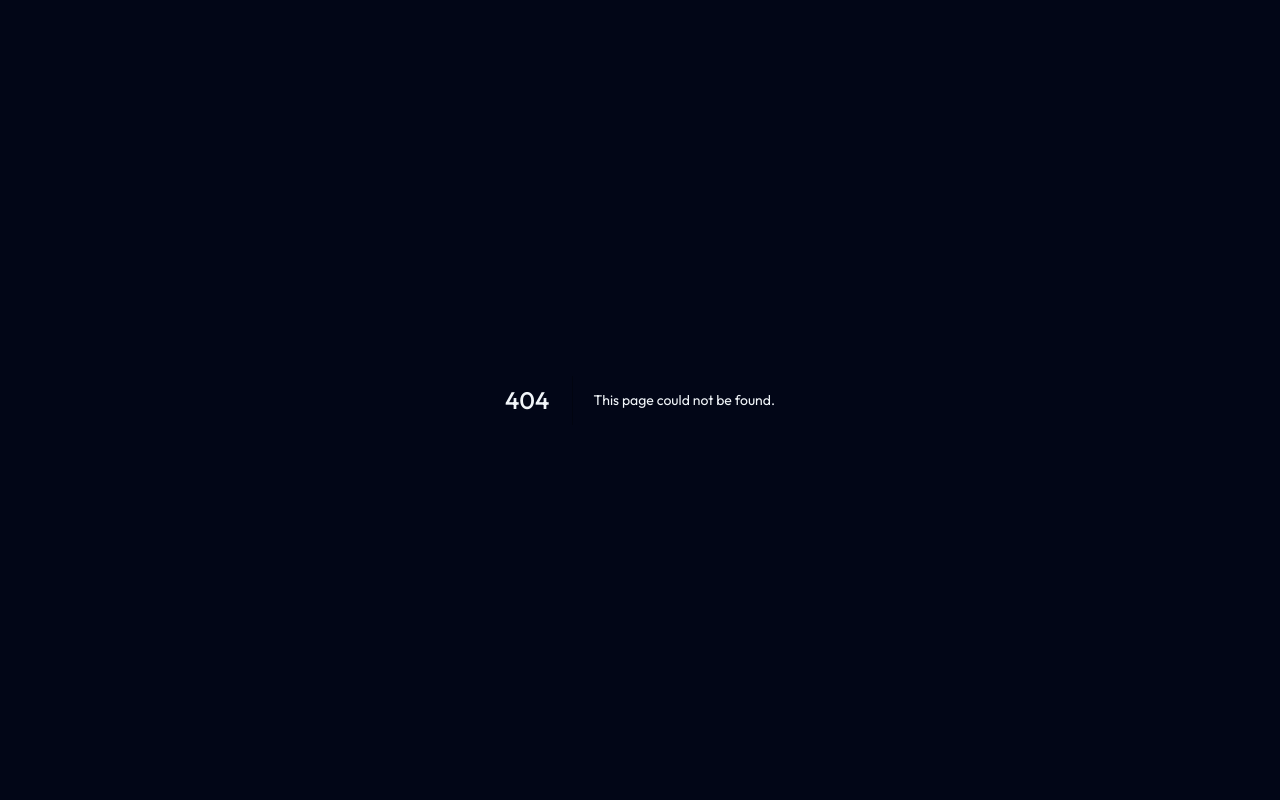
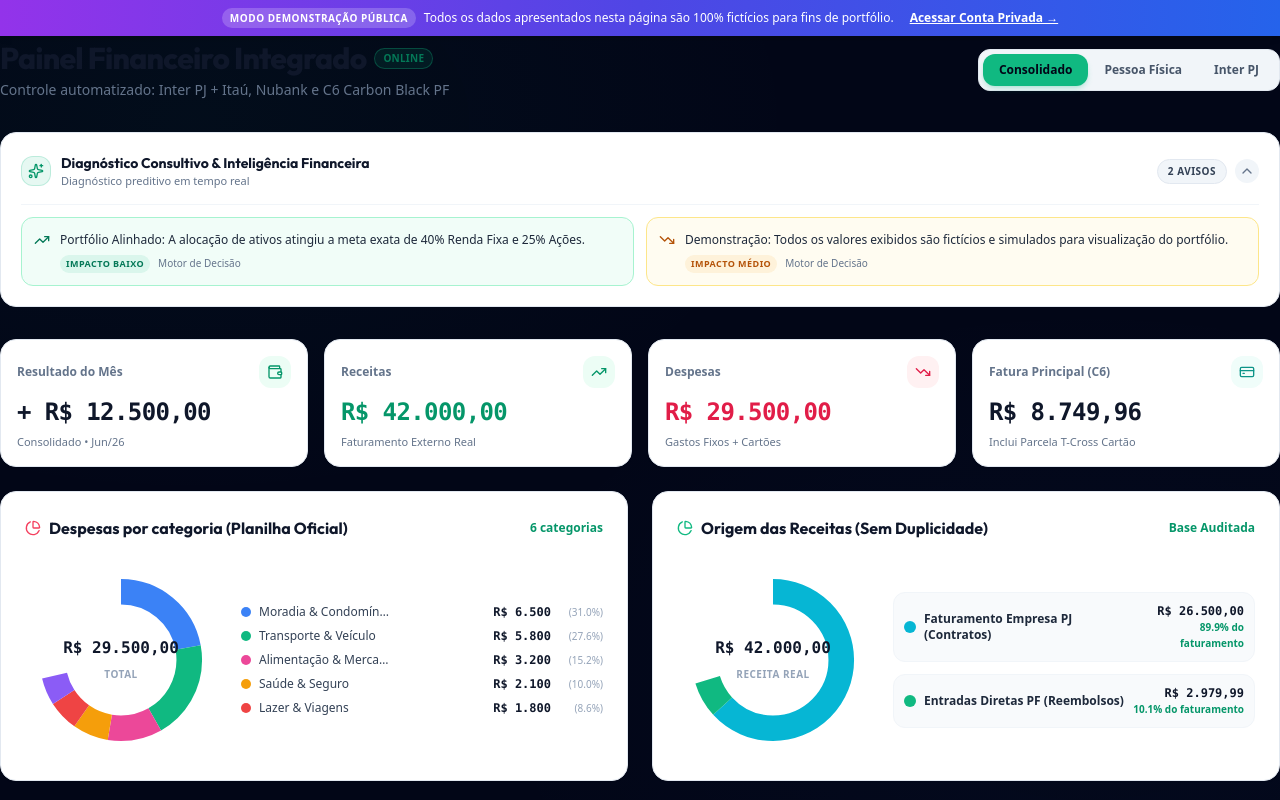
Before and after one commit to rafaelleaomed/leaomed-capital, a Next.js app: page /demo in a window 1280 px wide. Before the commit this address had no page. Shown: the top 800 px of the page. Built offline with nearby package versions, Linux system fonts and the light colour scheme; no server answers.

Commit message:
feat: add public /demo route with synthetic portfolio data

```diff
--- /dev/null
+++ b/app/demo/page.tsx
@@ -0,0 +1,103 @@
+import DashboardUI from '@/components/DashboardUI'
+import { DeliveryPayload, DashboardFilter } from '@/utils/dashboardData'
+
+export const dynamic = 'force-dynamic'
+
+export default async function DemoPage({
+  searchParams,
+}: {
+  searchParams: Promise<{ filter?: string }>
+}) {
+  const params = await searchParams
+  const filterParam = (params.filter?.toUpperCase() || 'CONSOLIDATED') as DashboardFilter
+  const validFilters: DashboardFilter[] = ['CONSOLIDATED', 'PF', 'PJ']
+  const activeFilter = validFilters.includes(filterParam) ? filterParam : 'CONSOLIDATED'
+
+  const demoPayload = getDemoPayload(activeFilter)
+
+  return (
+    <div className="min-h-screen relative">
+      {/* Banner de aviso de Demonstração Pública */}
+      <div className="bg-gradient-to-r from-purple-600 via-indigo-600 to-blue-600 text-white text-xs py-2 px-4 text-center font-medium shadow-md flex items-center justify-center gap-2">
+        <span className="bg-white/20 px-2 py-0.5 rounded-full text-[10px] font-bold uppercase tracking-wider">
+          Modo Demonstração Pública
+        </span>
+        <span>Todos os dados apresentados nesta página são 100% fictícios para fins de portfólio.</span>
+        <a href="/login" className="underline font-bold hover:text-purple-200 ml-2">
+          Acessar Conta Privada →
+        </a>
+      </div>
+
+      <DashboardUI payload={demoPayload} currentFilter={activeFilter} />
+    </div>
+  )
+}
+
+function getDemoPayload(filter: DashboardFilter): DeliveryPayload {
+  const isPj = filter === 'PJ'
+  const isPf = filter === 'PF'
+
+  const income = isPj ? 35000.00 : isPf ? 28000.00 : 42000.00
+  const expenses = isPj ? 8500.00 : isPf ? 21000.00 : 29500.00
+  const fixed = isPj ? 4200.00 : isPf ? 15000.00 : 19200.00
+  const variable = expenses - fixed
+  const balance = income - expenses
+
+  const categories = isPj ? [
+    { name: 'Impostos PJ', total: 4200.00, percentage: 49.4 },
+    { name: 'Infraestrutura & Nuvem', total: 2300.00, percentage: 27.1 },
+    { name: 'Contabilidade & Licenças', total: 2000.00, percentage: 23.5 }
+  ] : [
+    { name: 'Moradia & Condomínio', total: 6500.00, percentage: 31.0 },
+    { name: 'Transporte & Veículo', total: 5800.00, percentage: 27.6 },
+    { name: 'Alimentação & Mercado', total: 3200.00, percentage: 15.2 },
+    { name: 'Saúde & Seguro', total: 2100.00, percentage: 10.0 },
+    { name: 'Lazer & Viagens', total: 1800.00, percentage: 8.6 },
+    { name: 'Assinaturas & Serviços', total: 1600.00, percentage: 7.6 }
+  ]
+
+  return {
+    period: '2026-06',
+    balances: {
+      consolidated: 245000.00,
+      pf: 45000.00,
+      pj: 50000.00,
+      investments: 150000.00
+    },
+    cash_flow: {
+      total_income: income,
+      total_expenses: expenses,
+      fixed_expenses: fixed,
+      variable_expenses: variable
+    },
+    categories,
+    investments_detail: {
+      total_value: 150000.00,
+      by_class: [
+        { class: 'renda_fixa', value: 60000.00, percentage: 40.0 },
+        { class: 'renda_variavel', value: 37500.00, percentage: 25.0 },
+        { class: 'internacional', value: 30000.00, percentage: 20.0 },
+        { class: 'real_estate', value: 15000.00, percentage: 10.0 },
+        { class: 'cripto', value: 7500.00, percentage: 5.0 }
+      ],
+      profitability: 11.4
+    },
+    projections: {
+      projected_end_balance: balance,
+      safe_daily_spend: balance / 30,
+      available_to_invest: isPj ? 15000.00 : 5000.00
+    },
+    alerts: [
+      {
+        type: 'opportunity',
+        message: 'Portfólio Alinhado: A alocação de ativos atingiu a meta exata de 40% Renda Fixa e 25% Ações.',
+        impact: 'low'
+      },
+      {
+        type: 'warning',
+        message: 'Demonstração: Todos os valores exibidos são fictícios e simulados para visualização do portfólio.',
+        impact: 'medium'
+      }
+    ]
+  }
+}
```
